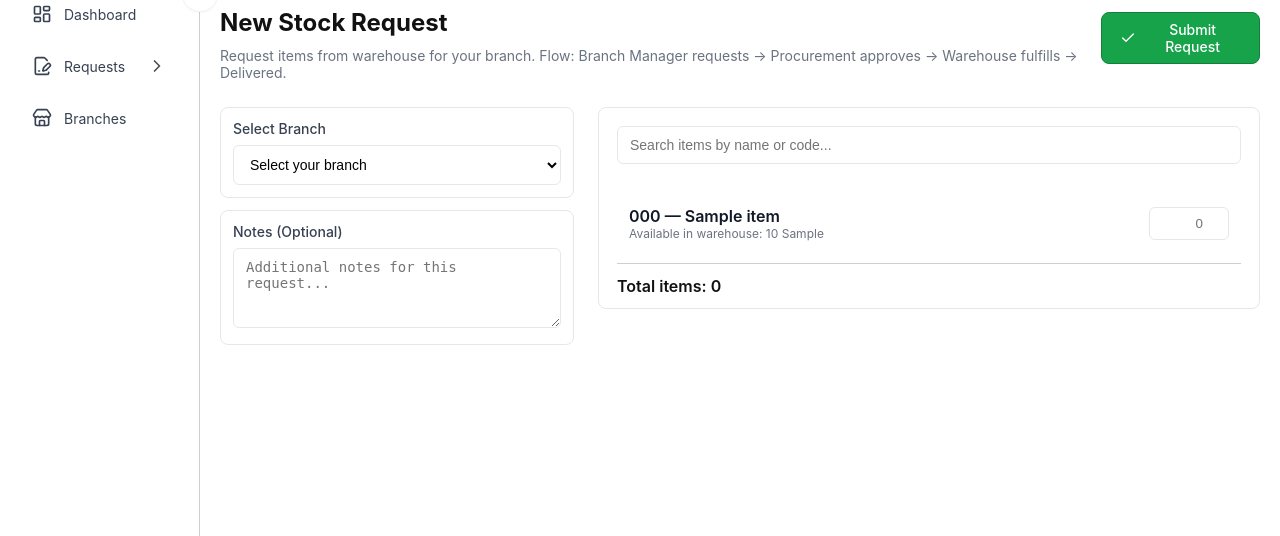
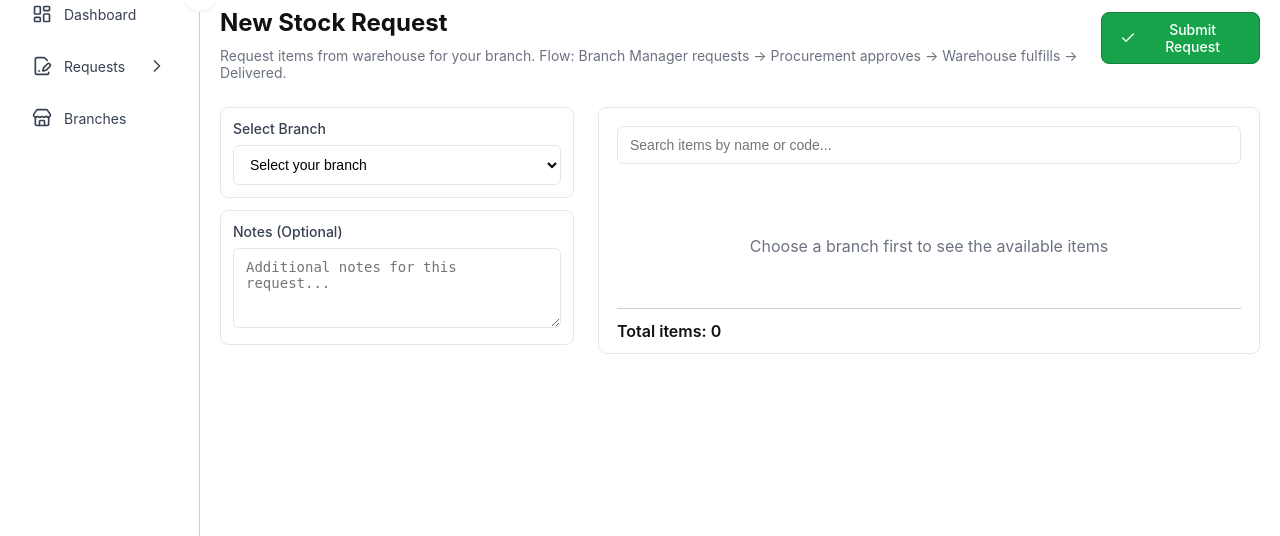
Before and after one commit to ysabellelenon/maa-inventory, a Django app: page /requests/create/ in a window 1280 px wide. Shown: the part 100-636 px from the top of the page. Run offline with Django 5.2, Linux system fonts and the light colour scheme; a user stored in the database is signed in; tables that the repository leaves empty hold one stand-in row (values such as "Sample post").

Commit message:
New Stock Request page: Items list only shows items configured for the selected branch

```diff
--- a/maainventory/templates/maainventory/create_stock_request.html
+++ b/maainventory/templates/maainventory/create_stock_request.html
@@ -17,6 +17,9 @@ body { overflow-y: auto !important; overflow-x: hidden; height: auto !important;
 .item-row:last-child { border-bottom: none; }
 .item-qty-input { width: 80px; padding: 8px 10px; border: 1px solid #E5E7EB; border-radius: 6px; text-align: right; }
 .stock-available { font-size: 12px; color: #6B7280; }
+#items-list { display: flex; flex-direction: column; gap: 0; }
+#items-list.hidden { display: none !important; }
+#items-empty.hidden { display: none !important; }
 </style>
 {% endblock %}
 
@@ -67,20 +70,9 @@ body { overflow-y: auto !important; overflow-x: hidden; height: auto !important;
           <input id="item-search" class="panel-input" placeholder="Search items by name or code..." aria-label="Search items" style="margin-bottom:8px;" />
         </div>
         <div style="flex:1;overflow-y:auto;margin-bottom:12px;max-height:400px;">
-          <div id="items-list" style="display:flex;flex-direction:column;gap:0;">
-            {% for item in items_list %}
-            <div class="item-row" data-item-id="{{ item.id }}" data-name="{{ item.name|lower }}" data-code="{{ item.item_code|lower }}">
-              <div style="flex:1;min-width:0;">
-                <div style="font-weight:600;color:#111827;">{{ item.item_code }} — {{ item.name }}</div>
-                <div class="stock-available">Available in warehouse: {{ item.qty_available|floatformat:0 }}{% if item.base_unit %} {{ item.base_unit }}{% endif %}</div>
-              </div>
-              <div>
-                <input type="number" class="item-qty-input" data-item-id="{{ item.id }}" min="0" step="0.01" placeholder="0" value="" aria-label="Quantity for {{ item.name }}" />
-              </div>
-            </div>
-            {% empty %}
-            <div style="padding:40px;text-align:center;color:#6B7280;">No items available.</div>
-            {% endfor %}
+          <div id="items-empty" class="empty-message" style="padding:40px;text-align:center;color:#6B7280;">Choose a branch first to see the available items</div>
+          <div id="items-list" class="items-list-flex hidden">
+            <!-- Populated by JS based on selected branch -->
           </div>
         </div>
 
@@ -93,14 +85,67 @@ body { overflow-y: auto !important; overflow-x: hidden; height: auto !important;
     </div>
   </div>
 
+  {{ items_list|json_script:"items-data" }}
   <script>
   (function() {
+    var itemsData = JSON.parse(document.getElementById('items-data').textContent);
     var checkIconUrl = "{% static 'icons/check.svg' %}";
     var branchSelect = document.getElementById('branch-select');
     var itemSearch = document.getElementById('item-search');
     var itemsList = document.getElementById('items-list');
+    var itemsEmpty = document.getElementById('items-empty');
     var submitBtn = document.getElementById('submit-request');
     var totalItemsSpan = document.getElementById('total-items');
+
+    function renderItemRow(item) {
+      var baseUnit = item.base_unit ? ' ' + item.base_unit : '';
+      var qtyAvailable = typeof item.qty_available === 'number' ? item.qty_available : 0;
+      var row = document.createElement('div');
+      row.className = 'item-row';
+      row.setAttribute('data-item-id', item.id);
+      row.setAttribute('data-name', (item.name || '').toLowerCase());
+      row.setAttribute('data-code', (item.item_code || '').toLowerCase());
+      row.innerHTML =
+        '<div style="flex:1;min-width:0;">' +
+          '<div style="font-weight:600;color:#111827;">' + (item.item_code || '') + ' — ' + (item.name || '') + '</div>' +
+          '<div class="stock-available">Available in warehouse: ' + qtyAvailable + baseUnit + '</div>' +
+        '</div>' +
+        '<div>' +
+          '<input type="number" class="item-qty-input" data-item-id="' + item.id + '" min="0" step="0.01" placeholder="0" value="" aria-label="Quantity for ' + (item.name || '') + '" />' +
+        '</div>';
+      return row;
+    }
+
+    function toggleItemsByBranch() {
+      var branchId = branchSelect.value ? parseInt(branchSelect.value, 10) : null;
+      itemsList.innerHTML = '';
+      if (!branchId) {
+        itemsEmpty.classList.remove('hidden');
+        itemsList.classList.add('hidden');
+        return;
+      }
+      var filtered = itemsData.filter(function(item) {
+        var bids = item.branch_ids || [];
+        return bids.indexOf(branchId) !== -1;
+      });
+      itemsEmpty.classList.add('hidden');
+      itemsList.classList.remove('hidden');
+      if (filtered.length === 0) {
+        var empty = document.createElement('div');
+        empty.style.cssText = 'padding:40px;text-align:center;color:#6B7280;';
+        empty.textContent = 'No items configured for this branch.';
+        itemsList.appendChild(empty);
+      } else {
+        filtered.forEach(function(item) {
+          itemsList.appendChild(renderItemRow(item));
+        });
+      }
+      itemSearch.value = '';
+      updateTotal();
+    }
+
+    branchSelect.addEventListener('change', toggleItemsByBranch);
+    toggleItemsByBranch();
 
     function getCart() {
       var cart = {};
--- a/maainventory/views.py
+++ b/maainventory/views.py
@@ -1247,7 +1247,7 @@ def create_stock_request(request):
                 'branches': [{'id': branch.id, 'name': branch.name}],
             })
 
-    # Items: active items with warehouse stock info
+    # Items: active items with warehouse stock info, filtered to those used in user's branches
     from django.db.models import Sum
     warehouse_stock_qs = StockBalance.objects.filter(
         location__type='WAREHOUSE',
@@ -1256,8 +1256,11 @@ def create_stock_request(request):
     warehouse_stock = {row['item_id']: row['total'] or Decimal('0') for row in warehouse_stock_qs}
 
     items_list = []
-    for item in Item.objects.filter(is_active=True).select_related('brand').order_by('item_code'):
+    for item in Item.objects.filter(
+        is_active=True, branches__id__in=user_branch_ids
+    ).distinct().select_related('brand').prefetch_related('branches').order_by('item_code'):
         qty_available = warehouse_stock.get(item.id, Decimal('0'))
+        branch_ids = list(item.branches.filter(is_active=True).values_list('id', flat=True))
         items_list.append({
             'id': item.id,
             'item_code': item.item_code,
@@ -1265,6 +1268,7 @@ def create_stock_request(request):
             'base_unit': str(item.base_unit) if item.base_unit else '',
             'min_order_qty': float(item.min_stock_qty) if item.min_stock_qty else 0,
             'qty_available': float(qty_available),
+            'branch_ids': branch_ids,
         })
 
     context = {
```
